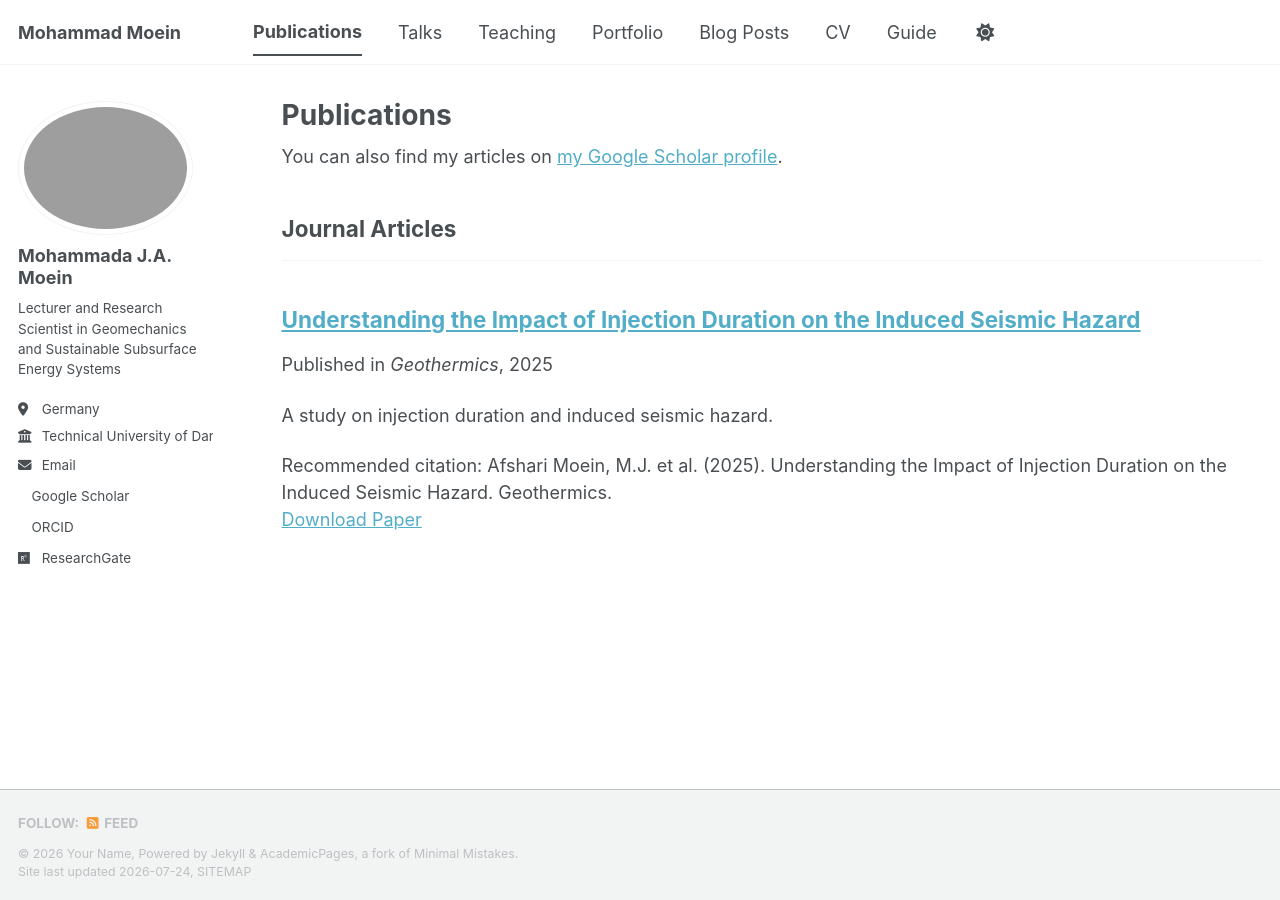
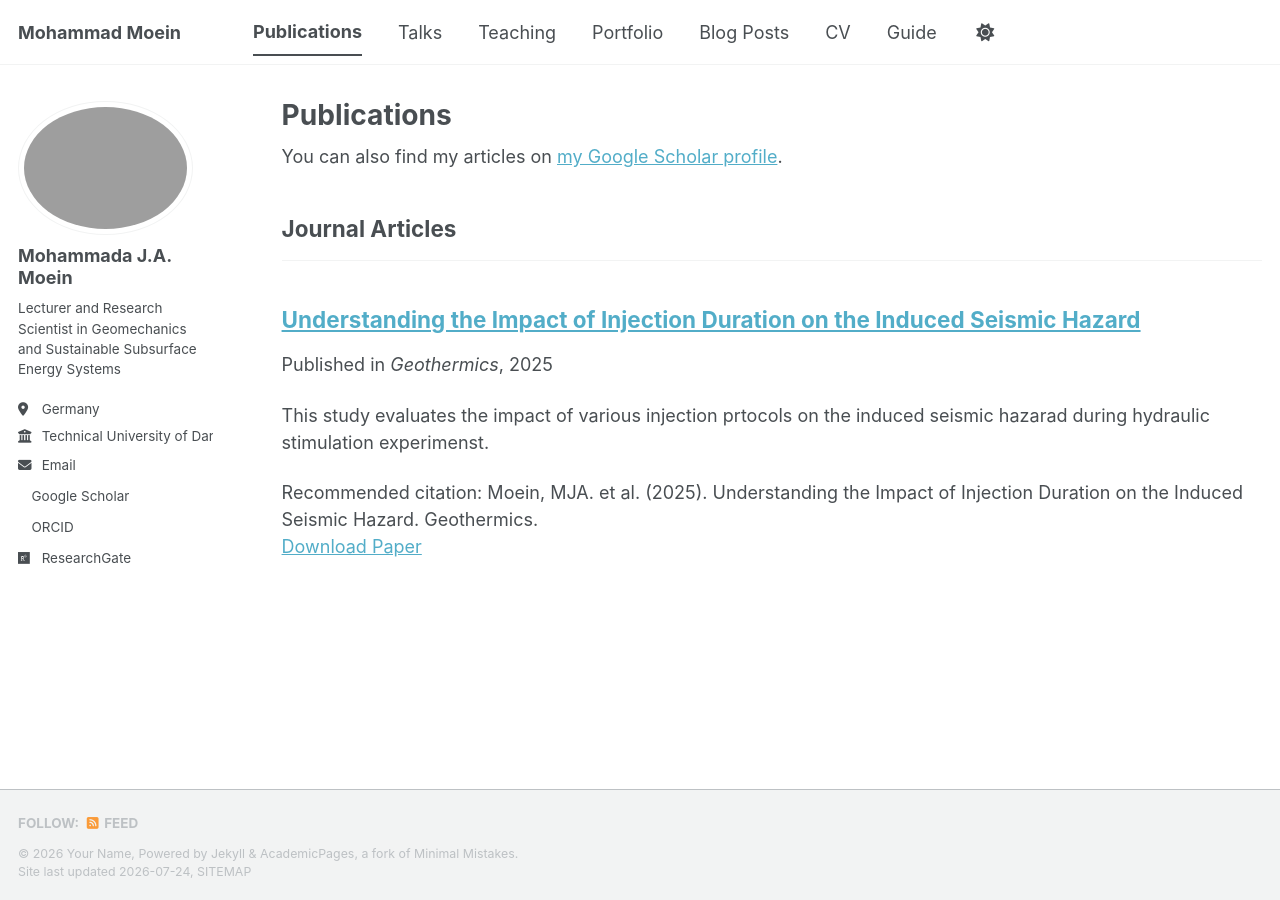
Before and after one commit to mjamoein/mjamoein.github.io, a Jekyll site: the page built from _pages/publications.html, in a window 1280 px wide. Built offline with Jekyll 4.4.1, drawn with Linux system fonts in a browser that asks for light colours; a style sheet for code colours, icons or effects is not loaded.

Commit message:
Update 2026-Frontiers.md

```diff
--- a/_publications/2026-Frontiers.md
+++ b/_publications/2026-Frontiers.md
@@ -3,9 +3,9 @@ title: "Understanding the Impact of Injection Duration on the Induced Seismic Ha
 collection: publications
 category: manuscripts
 permalink: /publication/2025-injection-duration
-excerpt: 'A study on injection duration and induced seismic hazard.'
+excerpt: 'This study evaluates the impact of various injection prtocols on the induced seismic hazarad during hydraulic stimulation experimenst.'
 date: 2025-01-01
 venue: 'Geothermics'
 paperurl: ''
-citation: 'Afshari Moein, M.J. et al. (2025). Understanding the Impact of Injection Duration on the Induced Seismic Hazard. Geothermics.'
+citation: 'Moein, MJA. et al. (2025). Understanding the Impact of Injection Duration on the Induced Seismic Hazard. Geothermics.'
 ---
```
